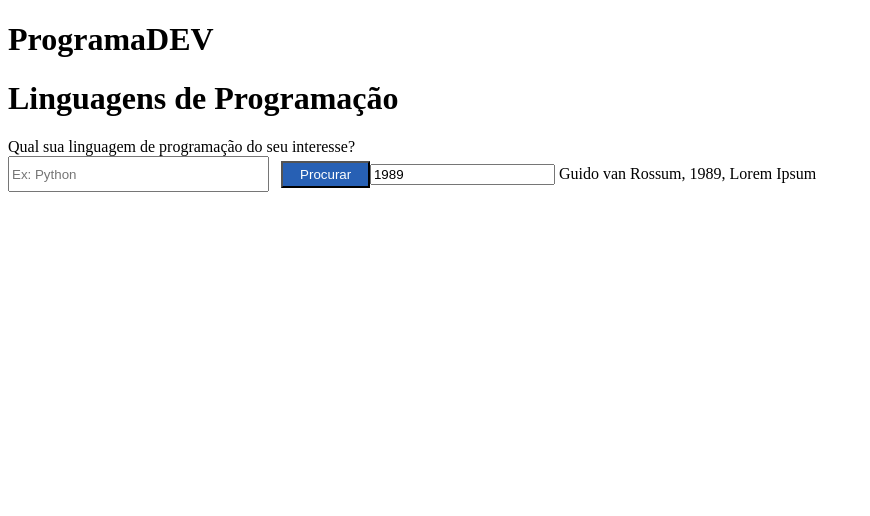
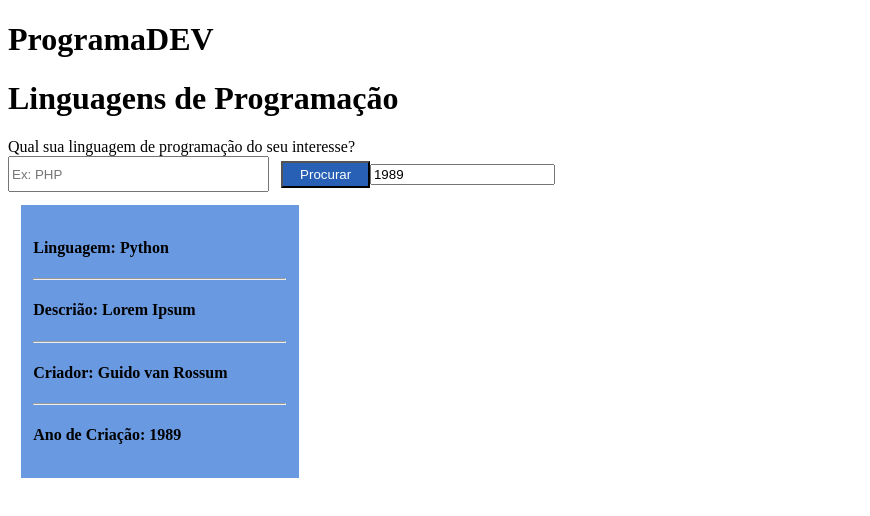
Before and after one commit to luanaflorencio/learning-vue, a Vue app: page / in a window 1280 px wide. Shown: the top 516 px of the page, without its empty margins (0-870 px from the left). Built offline with nearby package versions, Linux system fonts and the light colour scheme.

Commit message:
Organizando componetes e usando data binding

```diff
--- a/src/App.vue
+++ b/src/App.vue
@@ -1,7 +1,7 @@
 <template>
   <div id="app">
     <h1>ProgramaDEV</h1>
-    <Linguagem descrição="Lorem Ipsum" criador="Guido van Rossum" ano="1989" />
+    <Linguagem />
   </div>
 
 </template>
--- a/src/components/Linguagem.vue
+++ b/src/components/Linguagem.vue
@@ -2,10 +2,19 @@
     <div>
         <h1>Linguagens de Programação</h1>
         Qual sua linguagem de programação do seu interesse?<br>
-        <input type="text" placeholder="Ex: Python" id="txt">
+        <input type="text" placeholder="Ex: PHP" id="txt">
         <input type="submit" value="Procurar" id="btn">
         <input type="number" v-model="ano">
-        {{ criador }}, {{ ano }}, {{ descrição }}
+
+        <div class="data">
+            <h4>Linguagem: {{ linguagem }}</h4>
+            <hr>
+            <h4>Descrião: {{ descricao }}</h4>
+            <hr>
+            <h4>Criador: {{ criador }}</h4>
+            <hr>
+            <h4>Ano de Criação: {{ ano }}</h4>
+        </div>
     </div>
 </template>
 
@@ -13,14 +22,19 @@
 export default{
     data() {
         return{
+            linguagem: "Python",
+            descricao: "Lorem Ipsum",
+            criador: "Guido van Rossum",
+            ano: 1989
+
 
         }
     },
-    props: {
-        descrição: String,
-        criador: String,
-        ano: Number
-    }
+    // props: {
+    //     descricao: String,
+    //     criador: String,
+    //     ano: Number
+    // }
 
 }
 </script>
@@ -38,4 +52,11 @@ export default{
     height:30px;
     margin-right: 1%;
 }
+.data{
+    background-color:#6999e0;
+    width: 20%;
+    padding: 1%;
+    margin-top: 1%;
+    margin-left: 1%;
+}
 </style>
```
